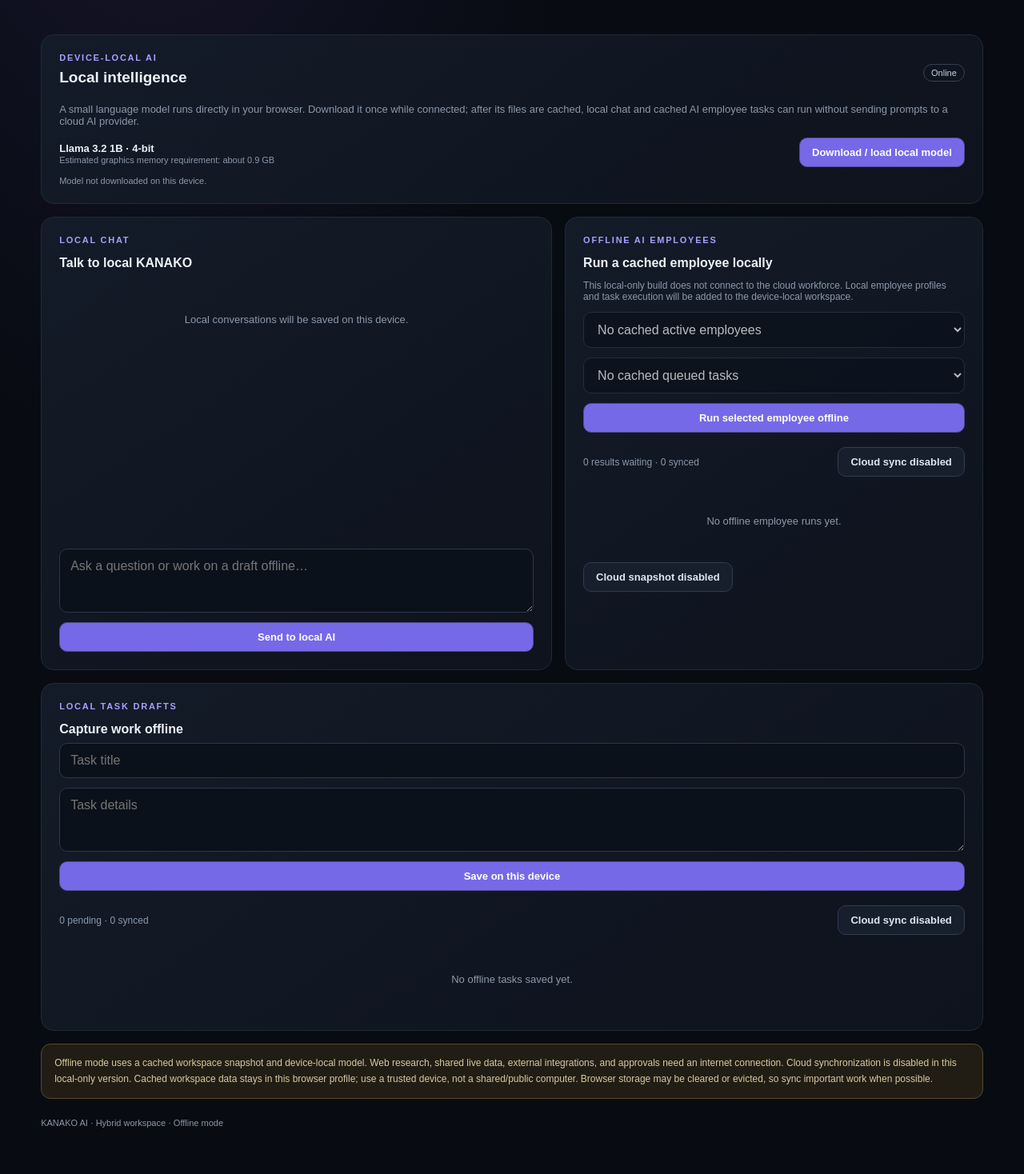
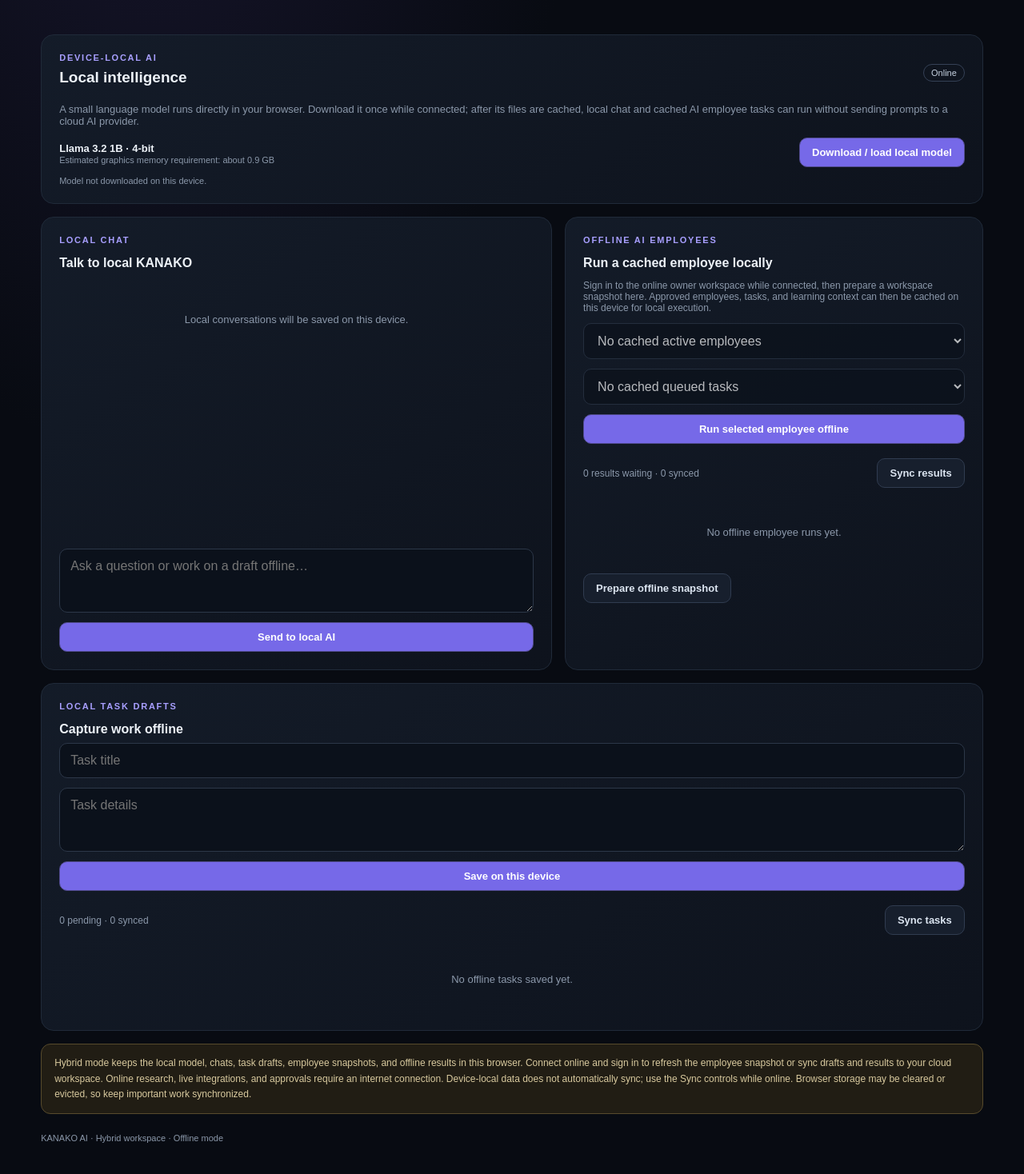
Before and after one commit to Decker143/kanako-ai, a Next.js app: page /offline in a window 1280 px wide. Shown: the part 318-1786 px from the top of the page at 80% size. Built offline with nearby package versions, Linux system fonts and the light colour scheme.

Commit message:
Enable authenticated hybrid offline snapshot and synchronization controls

```diff
--- a/components/offline-ai-workspace.tsx
+++ b/components/offline-ai-workspace.tsx
@@ -368,7 +368,7 @@ export function OfflineAIWorkspace() {
       </div>
       <div className="panel">
         <div className="eyebrow">OFFLINE AI EMPLOYEES</div><h3>Run a cached employee locally</h3>
-        <p className="muted" style={{fontSize:12}}>This local-only build does not connect to the cloud workforce. Local employee profiles and task execution will be added to the device-local workspace.</p>
+        <p className="muted" style={{fontSize:12}}>Sign in to the online owner workspace while connected, then prepare a workspace snapshot here. Approved employees, tasks, and learning context can then be cached on this device for local execution.</p>
         <div className="form-stack">
           <select className="field" value={selectedAgentId} onChange={event=>setSelectedAgentId(event.target.value)} disabled={!availableAgents.length || busy}>
             {!availableAgents.length&&<option value="">No cached active employees</option>}
@@ -381,19 +381,19 @@ export function OfflineAIWorkspace() {
           <button className="btn" onClick={runOfflineAgent} disabled={!modelReady || !selectedAgentId || !selectedTaskId || !availableTasks.some(task=>task.id===selectedTaskId) || busy}>{busy?"Working…":"Run selected employee offline"}</button>
         </div>
         {runOutput&&<details className="run-output" open><summary>Current local result</summary><pre>{runOutput}</pre></details>}
-        <div className="row-between" style={{marginTop:18}}><span className="muted" style={{fontSize:12}}>{runs.filter(run=>!run.syncedAt).length} results waiting · {runs.filter(run=>run.syncedAt).length} synced</span><button className="btn secondary" onClick={syncOfflineRuns} disabled>Cloud sync disabled</button></div>
+        <div className="row-between" style={{marginTop:18}}><span className="muted" style={{fontSize:12}}>{runs.filter(run=>!run.syncedAt).length} results waiting · {runs.filter(run=>run.syncedAt).length} synced</span><button className="btn secondary" onClick={syncOfflineRuns} disabled={!online || !organizationId || !runs.some(run=>!run.syncedAt)}>Sync results</button></div>
         <div className="offline-task-list">{runs.map(run=><div className="offline-task" key={run.id}><div className="row-between"><strong>{availableAgents.find(agent=>agent.id===run.agentId)?.name ?? "AI employee"}</strong><span className="pill">{run.syncedAt?"Sent for review":"Local only"}</span></div><p className="muted" style={{fontSize:11,margin:"5px 0"}}>{snapshot?.tasks.find(task=>task.id===run.taskId)?.title ?? "Task"} · {new Date(run.createdAt).toLocaleString()}</p><details><summary>View local output</summary><pre className="document-content">{run.output}</pre></details></div>)}{!runs.length&&<div className="empty">No offline employee runs yet.</div>}</div>
-        <button className="btn secondary" style={{marginTop:10}} onClick={()=>{}} disabled>Cloud snapshot disabled</button>
+        <button className="btn secondary" style={{marginTop:10}} onClick={()=>void refreshSnapshot(organizationId)} disabled={!online || !organizationId}>{snapshot ? "Refresh offline snapshot" : "Prepare offline snapshot"}</button>
       </div>
     </div>
 
     <div className="panel">
       <div className="eyebrow">LOCAL TASK DRAFTS</div><h3>Capture work offline</h3>
       <form onSubmit={addOfflineTask} className="form-stack"><input className="field" value={taskTitle} onChange={event=>setTaskTitle(event.target.value)} placeholder="Task title" maxLength={180} required/><textarea className="field" value={taskDescription} onChange={event=>setTaskDescription(event.target.value)} rows={3} placeholder="Task details"/><button className="btn">Save on this device</button></form>
-      <div className="row-between" style={{marginTop:18}}><span className="muted" style={{fontSize:12}}>{tasks.filter(task=>!task.syncedAt).length} pending · {tasks.filter(task=>task.syncedAt).length} synced</span><button className="btn secondary" onClick={syncTasks} disabled>Cloud sync disabled</button></div>
+      <div className="row-between" style={{marginTop:18}}><span className="muted" style={{fontSize:12}}>{tasks.filter(task=>!task.syncedAt).length} pending · {tasks.filter(task=>task.syncedAt).length} synced</span><button className="btn secondary" onClick={syncTasks} disabled={!online || !organizationId || !tasks.some(task=>!task.syncedAt)}>Sync tasks</button></div>
       <div className="offline-task-list">{tasks.map(task=><div className="offline-task" key={task.id}><div className="row-between"><strong>{task.title}</strong><span className="pill">{task.syncedAt?"Synced":"Local only"}</span></div>{task.description&&<p className="muted" style={{fontSize:12,margin:"6px 0 0"}}>{task.description}</p>}</div>)}{!tasks.length&&<div className="empty">No offline tasks saved yet.</div>}</div>
     </div>
     {syncMessage&&<p className="muted" style={{fontSize:11}}>{syncMessage}</p>}
-    <div className="notice">Offline mode uses a cached workspace snapshot and device-local model. Web research, shared live data, external integrations, and approvals need an internet connection. Cloud synchronization is disabled in this local-only version. Cached workspace data stays in this browser profile; use a trusted device, not a shared/public computer. Browser storage may be cleared or evicted, so sync important work when possible.</div>
+    <div className="notice">Hybrid mode keeps the local model, chats, task drafts, employee snapshots, and offline results in this browser. Connect online and sign in to refresh the employee snapshot or sync drafts and results to your cloud workspace. Online research, live integrations, and approvals require an internet connection. Device-local data does not automatically sync; use the Sync controls while online. Browser storage may be cleared or evicted, so keep important work synchronized.</div>
   </div>;
 }
```
